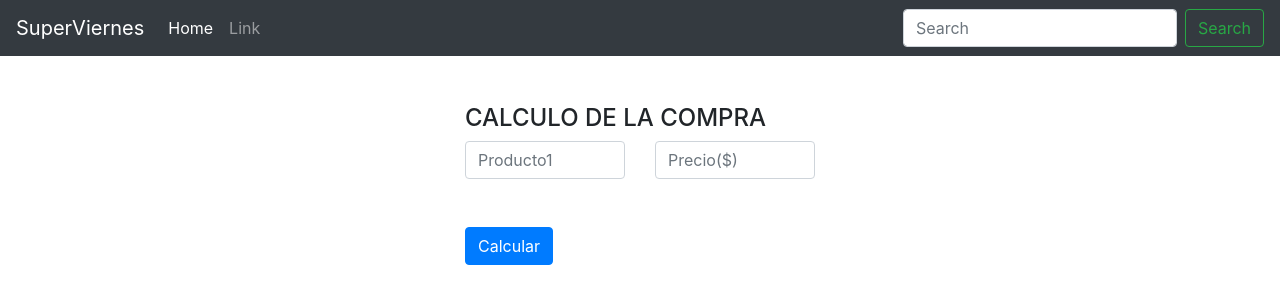
After one commit to jjosegallegocesde/super6am, a PHP site: page /pagina1.php in a window 1280 px wide. The commit adds this page. Shown: the top 304 px of the page. Run offline with PHP 8.4, Linux system fonts and the light colour scheme.

Commit message:
se agrega pagina html

```diff
--- a/index.php
+++ b/index.php
@@ -1,7 +1,7 @@
 <?php
 
 
-$producto1='carne';
+$producto1='atun';
 $producto2='arroz';
 $producto3='arepas';
 $producto4='chocolate';
--- /dev/null
+++ b/pagina1.php
@@ -0,0 +1,87 @@
+<!DOCTYPE html>
+<html lang="en">
+<head>
+    <meta charset="UTF-8">
+    <meta name="viewport" content="width=device-width, initial-scale=1.0">
+    <title>ejercicio2</title>
+    <link rel="stylesheet" href="https://stackpath.bootstrapcdn.com/bootstrap/4.5.2/css/bootstrap.min.css" integrity="sha384-JcKb8q3iqJ61gNV9KGb8thSsNjpSL0n8PARn9HuZOnIxN0hoP+VmmDGMN5t9UJ0Z" crossorigin="anonymous">
+</head>
+<body>
+
+    <header>
+
+        <nav class="navbar navbar-expand-lg navbar-dark bg-dark">
+            <a class="navbar-brand" href="#">SuperViernes</a>
+            <button class="navbar-toggler" type="button" data-toggle="collapse" data-target="#navbarSupportedContent" aria-controls="navbarSupportedContent" aria-expanded="false" aria-label="Toggle navigation">
+                <span class="navbar-toggler-icon"></span>
+            </button>
+
+            <div class="collapse navbar-collapse" id="navbarSupportedContent">
+                <ul class="navbar-nav mr-auto">
+                <li class="nav-item active">
+                    <a class="nav-link" href="pagin1.php">Home <span class="sr-only">(current)</span></a>
+                </li>
+                <li class="nav-item">
+                    <a class="nav-link" href="#">Link</a>
+                </li>
+                </ul>
+                <form class="form-inline my-2 my-lg-0">
+                <input class="form-control mr-sm-2" type="search" placeholder="Search" aria-label="Search">
+                <button class="btn btn-outline-success my-2 my-sm-0" type="submit">Search</button>
+                </form>
+            </div>
+        </nav>
+    </header>
+    <main>
+
+        <div class="container">
+            <div class="row justify-content-center">
+               <div class="col-4">
+
+
+                <form class="mt-5" action="pagina1.php" method="POST">
+                    <h4>CALCULO DE LA COMPRA</h4>
+                        <div class="row">
+                            <div class="col">
+                                <input type="text" class="form-control" placeholder="Producto1" name="producto1">
+                            </div>
+                            <div class="col">
+                                <input type="text" class="form-control" placeholder="Precio($)" name="precio1">
+                            </div>
+                        </div>
+                        <button type="submit" class="btn btn-primary mt-5" name="botonCalcular">Calcular</button>
+                </form>
+
+                <?php
+
+                    if(isset($_POST["botonCalcular"])){
+
+                       $precioProducto1=$_POST["precio1"];
+                       $nombreProducto1=$_POST["producto1"];
+
+                       $costoEnvio=8000;
+
+                       $total=$precioProducto1+$costoEnvio;
+
+                       echo("El total de la compra es de: ".$total);
+
+
+                    }
+
+                ?>
+
+
+               </div>
+            </div>
+
+        </div>
+
+
+    </main>
+    <footer>
+    </footer>
+    <script src="https://code.jquery.com/jquery-3.5.1.slim.min.js" integrity="sha384-DfXdz2htPH0lsSSs5nCTpuj/zy4C+OGpamoFVy38MVBnE+IbbVYUew+OrCXaRkfj" crossorigin="anonymous"></script>
+<script src="https://cdn.jsdelivr.net/npm/popper.js@1.16.1/dist/umd/popper.min.js" integrity="sha384-9/reFTGAW83EW2RDu2S0VKaIzap3H66lZH81PoYlFhbGU+6BZp6G7niu735Sk7lN" crossorigin="anonymous"></script>
+<script src="https://stackpath.bootstrapcdn.com/bootstrap/4.5.2/js/bootstrap.min.js" integrity="sha384-B4gt1jrGC7Jh4AgTPSdUtOBvfO8shuf57BaghqFfPlYxofvL8/KUEfYiJOMMV+rV" crossorigin="anonymous"></script>
+</body>
+</html>
```
